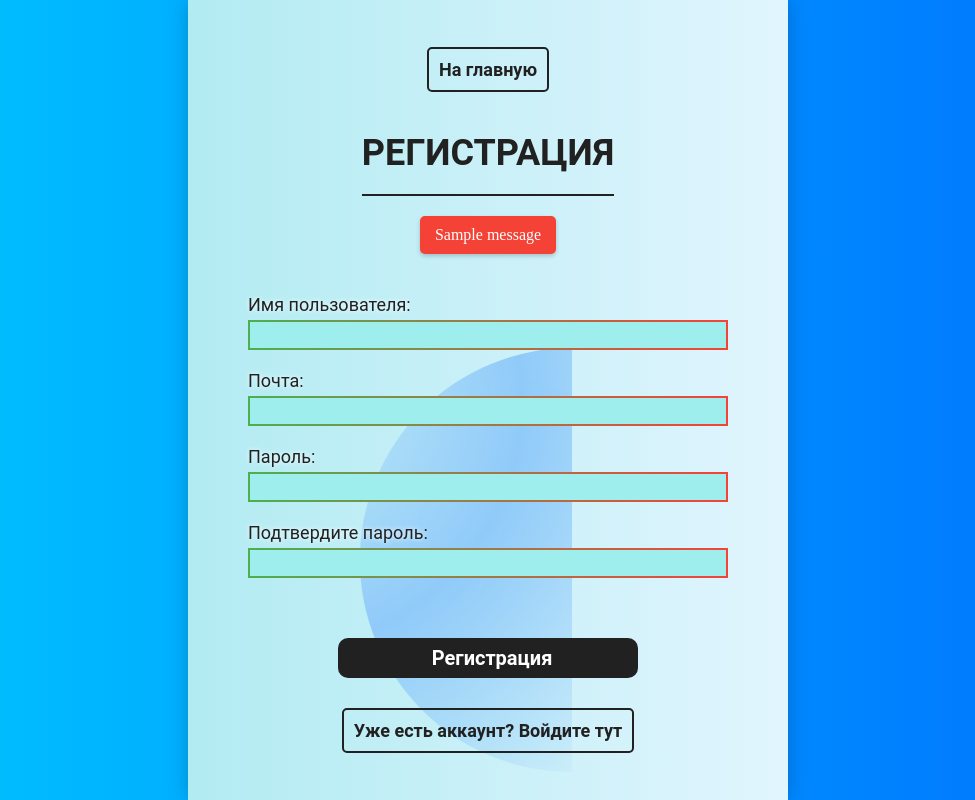
After one commit to skyber20/individual_project, a Django app: page /sign_up/ in a window 1280 px wide. The commit adds this page. Shown: the whole page, without its empty margins (152-1127 px from the left). Run offline with Django 5.2, Linux system fonts and the light colour scheme; tables that the repository leaves empty hold one stand-in row (values such as "Sample post"); one stand-in notice (Sample message) is shown.

Commit message:
adding sign up/log in

```diff
--- /dev/null
+++ b/main_page/context_processors.py
@@ -0,0 +1,2 @@
+def add_username_to_context(request):
+    return {'username': request.user.username if request.user.is_authenticated else None}
--- a/main_page/static/main_page/css/main_page.css
+++ b/main_page/static/main_page/css/main_page.css
@@ -57,11 +57,12 @@
 
 .purpose_h3, .what_is_h3, .why_they_needed_h3 {
     color: #fff;
-    font-size: 22px;
+    font-size: 20px;
     text-shadow: 2px 2px 4px rgba(0, 0, 0, 0.5);
 }
 
 .purpose_p, .what_is_p, .why_they_need_p {
+    font-size: 17px;
     text-align: justify;
     line-height: 1.6;
 }
--- a/project_code/settings.py
+++ b/project_code/settings.py
@@ -70,6 +70,7 @@ TEMPLATES = [
                 'django.template.context_processors.request',
                 'django.contrib.auth.context_processors.auth',
                 'django.contrib.messages.context_processors.messages',
+                'main_page.context_processors.add_username_to_context',
             ],
         },
     },
--- a/project_code/urls.py
+++ b/project_code/urls.py
@@ -20,6 +20,7 @@ from Individual_achievements.views import individual_achievements_show
 from main_page.views import show_main_page
 from individual_testing.views import show_testing_page, check_answers
 from example_ID.views import example_id
+from sign_login.views import *
 
 urlpatterns = [
     path('admin/', admin.site.urls),
@@ -27,5 +28,8 @@ urlpatterns = [
     path('individual_achievements_vuz/', individual_achievements_show, name='individual_achievements_vuz'),
     path('individual_testing/', show_testing_page, name='individual_testing'),
     path('compare_answers/', check_answers, name='compare_answers'),
-    path('example_portfolio', example_id, name='example_portfolio')
+    path('example_portfolio', example_id, name='example_portfolio'),
+    path('sign_up/', sign_up, name='sign_up'),
+    path('login/', login, name='login'),
+    path('logout/', logout, name='logout')
 ]
--- /dev/null
+++ b/sign_login/forms.py
@@ -0,0 +1,43 @@
+from django import forms
+from django.contrib.auth.models import User
+
+class SignUpForm(forms.ModelForm):
+    password1 = forms.CharField(label='Пароль', widget=forms.PasswordInput)
+    password2 = forms.CharField(label='Подтверждение пароля', widget=forms.PasswordInput)
+
+    class Meta:
+        model = User
+        fields = ('username', 'email')
+
+    def clean_email(self):
+        email = self.cleaned_data.get('email')
+        if User.objects.filter(email=email).exists():
+            raise forms.ValidationError("Эта почта уже занята.")
+        return email
+
+    def clean_username(self):
+        username = self.cleaned_data.get('username')
+        if User.objects.filter(username=username).exists():
+            raise forms.ValidationError("Это имя пользователя уже занято.")
+        return username
+
+    def clean_password1(self):
+        password1 = self.cleaned_data.get('password1')
+        if len(password1) < 8:
+            raise forms.ValidationError("Пароль должен быть не менее 8 символов.")
+        return password1
+
+    def clean(self):
+        cleaned_data = super().clean()
+        password1 = cleaned_data.get('password1')
+        password2 = cleaned_data.get('password2')
+
+        if password1 and password2 and password1 != password2:
+            raise forms.ValidationError("Пароли не совпадают.")
+
+    def save(self, commit=True):
+        user = super().save(commit=False)
+        user.set_password(self.cleaned_data["password1"])
+        if commit:
+            user.save()
+        return user
--- /dev/null
+++ b/sign_login/static/sign_login/css/sign_login.css
@@ -0,0 +1,173 @@
+* {
+  margin: 0;
+  padding: 0;
+  box-sizing: border-box;
+}
+
+body {
+  background: linear-gradient(to right, #00c6ff, #0072ff);
+}
+
+.container {
+  width: 80%;
+  max-width: 600px;
+  margin: 0 auto;
+  display: flex;
+  flex-direction: column;
+  align-items: center;
+  justify-content: center;
+  min-height: 100vh;
+  background: linear-gradient(to right, #B2EBF2, #E1F5FE);
+  box-shadow: 0 0 20px rgba(0, 0, 0, 0.2);
+  position: relative;
+  overflow: hidden;
+  animation: fadeIn 1s ease-in;
+}
+
+.container::before {
+  content: "";
+  position: absolute;
+  top: 0;
+  left: 0;
+  width: 100%;
+  height: 100%;
+  background: radial-gradient(circle at 50% 50%, transparent 0%, #90CAF9 50%, transparent 100%);
+  clip-path: circle(30% at right 70%);
+  transform: translateX(-100%);
+  animation: wave 5s infinite linear;
+}
+
+@keyframes fadeIn {
+  0% {
+    opacity: 0;
+  }
+  100% {
+    opacity: 1;
+  }
+}
+
+/* Ключевые кадры для анимации волны */
+@keyframes wave {
+  0% {
+    transform: translateX(-100%);
+  }
+  100% {
+    transform: translateX(100%);
+  }
+}
+
+.link {
+  text-decoration: none;
+  color: #212121;
+  border: 2px solid #212121;
+  font-family: "Roboto", sans-serif;
+  font-size: 18px;
+  font-weight: bold;
+  padding: 10px;
+  border-radius: 5px;
+  margin: 10px;
+  transition: all 0.3s;
+  z-index: 1;
+}
+
+#main-link:hover {
+  color: #4CAF50;
+  border-color: #4CAF50;
+}
+
+#login-link:hover {
+  color: #F44336;
+  border-color: #F44336;
+}
+
+h1 {
+  text-transform: uppercase;
+  font-family: "Roboto", sans-serif;
+  font-size: 36px;
+  color: #212121;
+  border-bottom: 2px solid #212121;
+  text-align: center;
+  padding: 30px 0 20px;
+  margin-bottom: 20px;
+  z-index: 1;
+}
+
+form {
+  margin-top: 20px;
+  width: 100%;
+  display: flex;
+  flex-direction: column;
+  align-items: center;
+  justify-content: center;
+  z-index: 1;
+}
+
+.form-group {
+  width: 80%;
+  margin: 10px;
+  display: flex;
+  flex-direction: column;
+  align-items: flex-start;
+  justify-content: center;
+}
+
+
+label {
+  font-family: "Roboto", sans-serif;
+  font-size: 18px;
+  color: #212121;
+  text-shadow: 0 0 5px white;
+  margin-bottom: 5px;
+}
+
+input {
+  width: 100%;
+  height: 30px;
+  font-family: "Roboto", sans-serif;
+  font-size: 18px;
+  color: #01443dfb;
+  border: 2px solid transparent;
+  background-color: #9eeeee;
+  outline: none;
+  padding-left: 8px;
+  transition: all 0.3s;
+  border-image: linear-gradient(to right, #4CAF50, #F44336);
+  border-image-slice: 1;
+}
+
+input:focus {
+  border-color: #4CAF50;
+  background-color: #9eeeee;
+  border-image: none;
+  box-shadow: inset 0 0 10px rgba(0, 0, 0, 0.1), 0 0 10px #4CAF50;
+  transform: scale(1.03);
+}
+
+#send-btn {
+  width: 50%;
+  height: 40px;
+  font-family: "Roboto", sans-serif;
+  font-size: 20px;
+  font-weight: bold;
+  color: white;
+  background-color: #212121;
+  border: none;
+  border-radius: 10px;
+  margin: 50px 0 20px;
+  cursor: pointer;
+  transition: all 0.3s;
+}
+
+#send-btn:hover {
+  background-color: #4CAF50;
+}
+
+.alert {
+  padding: 10px 15px;
+  background-color: #f44336;
+  color: white;
+  margin-bottom: 10px;
+  border-radius: 5px;
+  box-shadow: 0 2px 4px 0 rgba(0,0,0,0.2);
+  z-index: 1;
+}
--- /dev/null
+++ b/sign_login/templates/sign_up.html
@@ -0,0 +1,46 @@
+{% load static %}
+<html>
+  <head>
+    <meta charset="UTF-8" />
+    <meta name="viewport" content="width=device-width, initial-scale=1.0" />
+    <title>Регистрация</title>
+    <link
+      rel="stylesheet"
+      href="{% static 'sign_login/css/sign_login.css' %}"
+    />
+  </head>
+  <body>
+    <div class="container">
+        <a href="{% url 'main_page' %}" class="link" id="main-link">На главную</a>
+        <h1>Регистрация</h1>
+        {% if messages %}
+            {% for message in messages %}
+                <div class="alert alert-danger" role="alert">
+                    {{ message }}
+                </div>
+            {% endfor %}
+        {% endif %}
+        <form method="POST">
+            {% csrf_token %}
+            <div class="form-group">
+                <label for="username">Имя пользователя:</label>
+                <input type="text" id="username" name="username" required />
+            </div>
+            <div class="form-group">
+                <label for="email">Почта:</label>
+                <input type="email" id="email" name="email" required />
+            </div>
+            <div class="form-group">
+                <label for="password1">Пароль:</label>
+                <input type="password" id="password1" name="password1" required />
+            </div>
+            <div class="form-group">
+                <label for="password2">Подтвердите пароль:</label>
+                <input type="password" id="password2" name="password2" required />
+            </div>
+            <input type="submit" value="Регистрация" id="send-btn"/>
+            <a href="{% url 'login' %}" class="link" id="login-link">Уже есть аккаунт? Войдите тут</a>
+        </form>
+    </div>
+  </body>
+</html>
--- a/sign_login/views.py
+++ b/sign_login/views.py
@@ -1,3 +1,41 @@
-from django.shortcuts import render
+from django.contrib.auth import authenticate, login as auth_login, logout as auth_logout
+from django.contrib import messages
+from django.shortcuts import render, redirect
+from .forms import SignUpForm
 
-# Create your views here.
+def sign_up(request):
+    if request.method == 'POST':
+        form = SignUpForm(request.POST)
+        if form.is_valid():
+            user = form.save()
+            auth_login(request, user)
+            return redirect('main_page')
+        else:
+            for error in form.errors.values():
+                messages.error(request, error.as_text())
+            return render(request, 'sign_up.html', {'form': form})
+    else:
+        form = SignUpForm()
+        return render(request, 'sign_up.html', {'form': form})
+
+def login(request):
+    if request.method == 'POST':
+        username = request.POST['username']
+        password = request.POST['password1']
+        user = authenticate(request, username=username, password=password)
+        if user is not None:
+            auth_login(request, user)
+            return redirect('main_page')
+        else:
+            messages.error(request, 'Неправильный пароль / Имя пользователя')
+            return render(request, 'login.html')
+    else:
+        return render(request, 'login.html')
+
+
+def logout(request):
+    auth_logout(request)
+    return redirect('main_page')
+
+def home(request):
+    return render(request, 'main.html')
```
Also changed, not shown: main_page/static/main_page/css/common_styles.css (+21 -20 lines), main_page/static/main_page/js/common_js.js (added, +8 -0 lines), main_page/templates/common_html.html (+22 -10 lines), sign_login/templates/login.html (added, +40 -0 lines), sign_login/templates/registration.html (deleted, +0 -11 lines), 1 other file.
